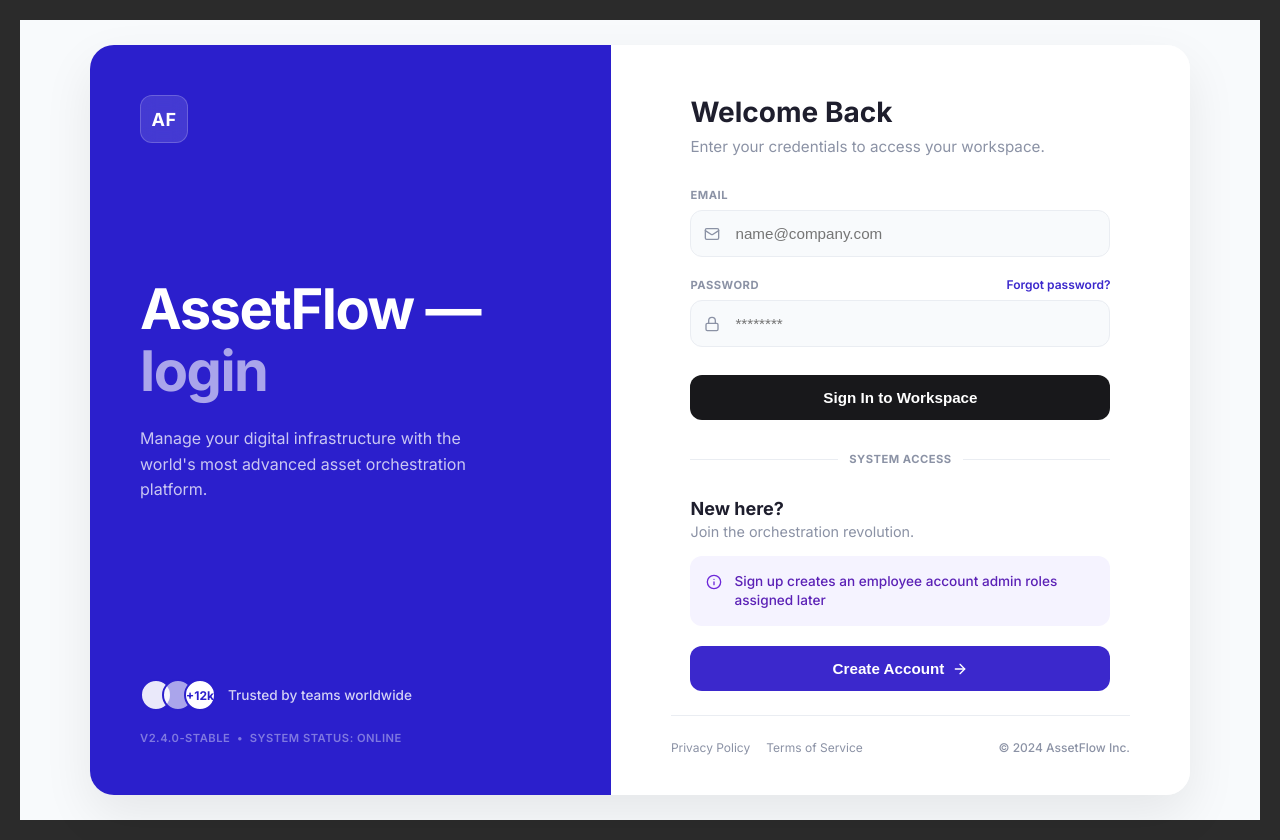
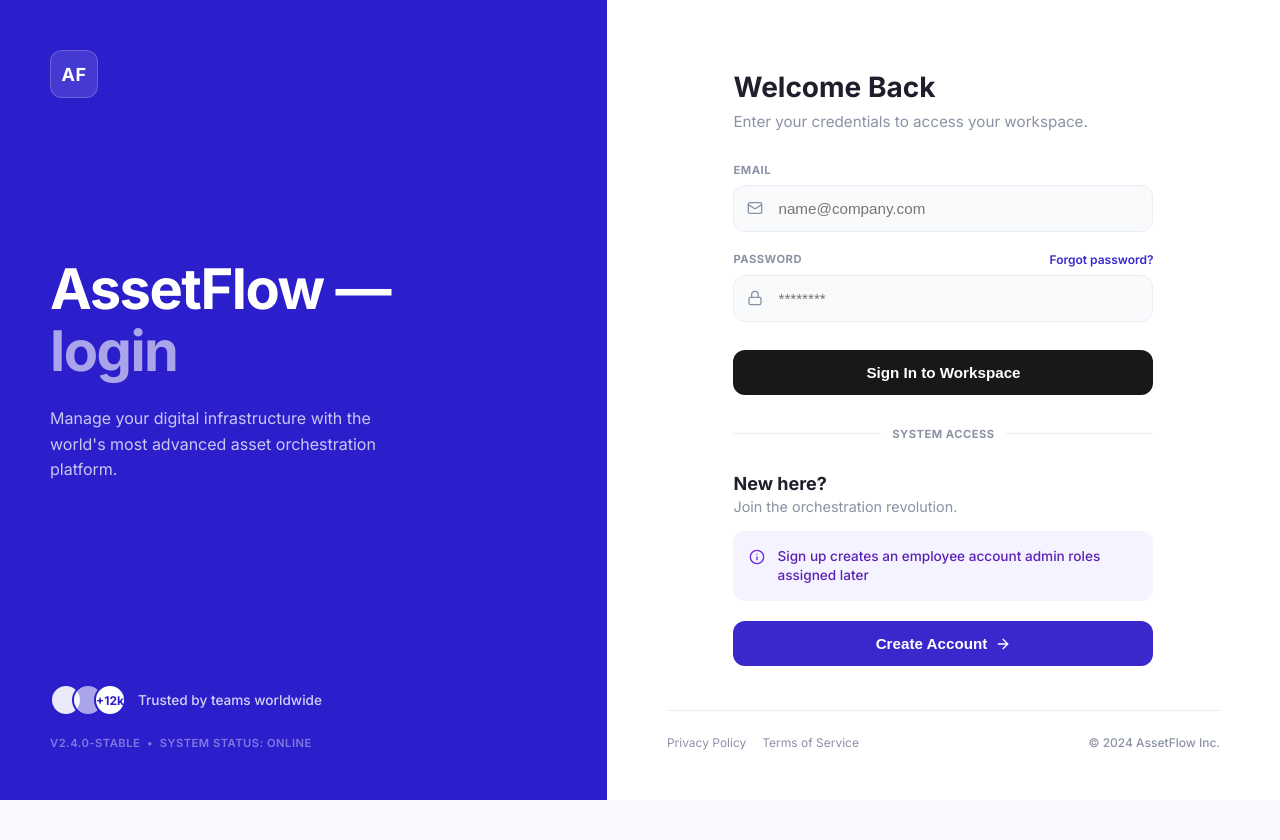
Before and after one commit to saran612/assetflow, a React app in the folder frontend/: page / in a window 1280 px wide. After the commit the page ends 800 px from the top, so only its background shows below. Built offline with nearby package versions, Linux system fonts and the light colour scheme; the HTML template or start-up script is replaced by a standard one.

Commit message:
feat: implement base styles and layout components for dashboard and login pages

```diff
--- a/frontend/src/App.css
+++ b/frontend/src/App.css
@@ -22,30 +22,22 @@
 
 body {
   font-family: 'Inter', sans-serif;
-  background-color: #2b2b2b; /* Background outside the dashboard */
-  display: flex;
-  justify-content: center;
-  align-items: center;
-  min-height: 100vh;
-  padding: 20px;
+  background-color: var(--bg-color);
+  margin: 0;
+  padding: 0;
 }
 
 #root {
   width: 100%;
-  display: flex;
-  justify-content: center;
+  height: 100vh;
 }
 
 .dashboard-container {
   width: 100%;
-  max-width: 1400px;
-  height: calc(100vh - 40px);
-  min-height: 800px;
+  height: 100vh;
   background-color: var(--bg-color);
-  border-radius: 24px;
   display: flex;
   overflow: hidden;
-  box-shadow: 0 20px 40px rgba(0,0,0,0.4);
 }
 
 /* Sidebar */
@@ -496,23 +488,15 @@ body {
 /* Login Wrapper & Card */
 .login-wrapper {
   display: flex;
-  justify-content: center;
-  align-items: center;
   width: 100%;
-  min-height: 100vh;
-  background-color: #f8fafc;
-  padding: 20px;
+  height: 100vh;
 }
 
 .login-card {
   display: flex;
-  width: 1100px;
-  max-width: 100%;
-  height: 750px;
+  width: 100%;
+  height: 100%;
   background-color: var(--white);
-  border-radius: 24px;
-  overflow: hidden;
-  box-shadow: 0 20px 50px rgba(0, 0, 0, 0.08);
 }
 
 /* Brand Side - V2 */
```
